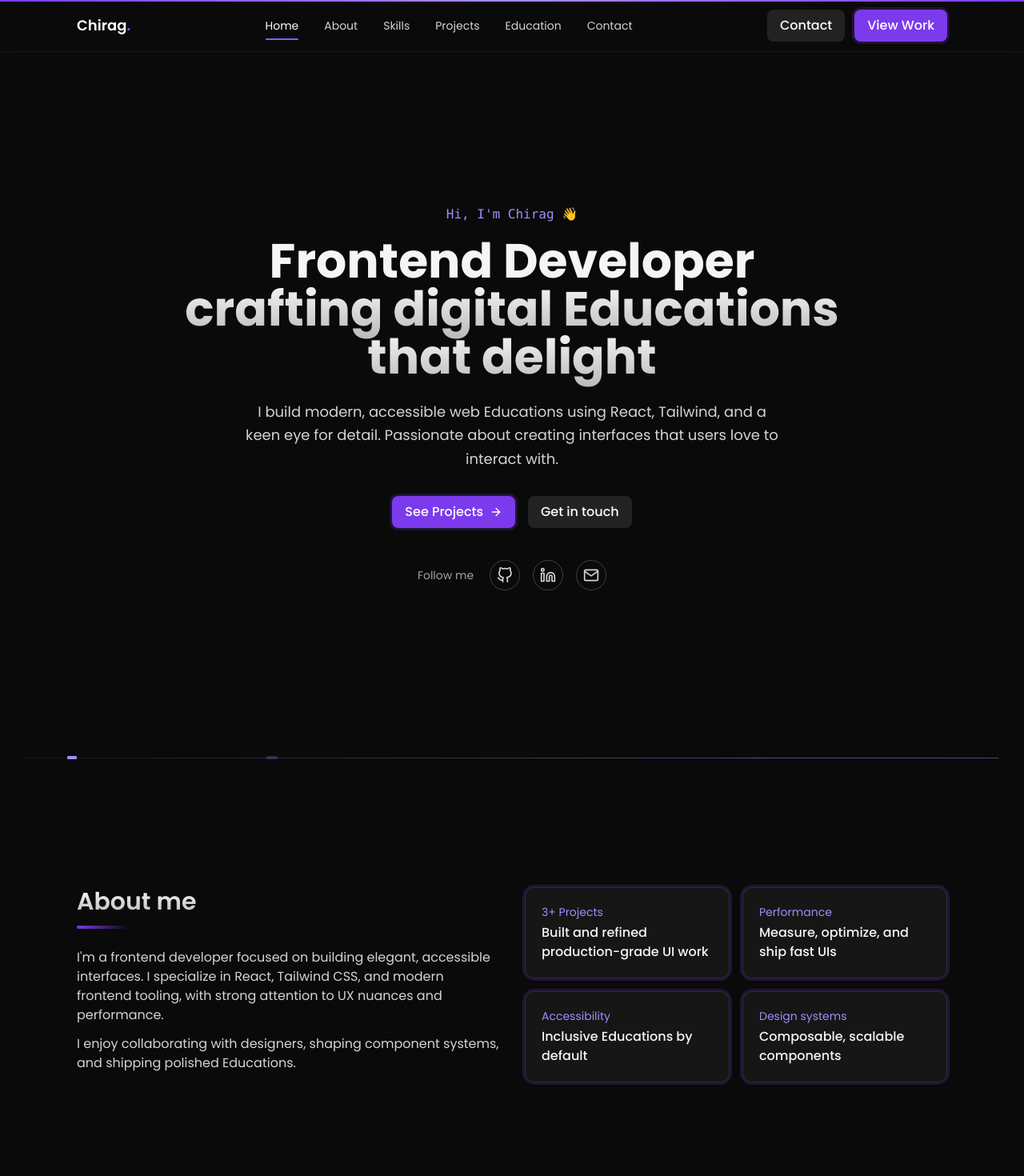
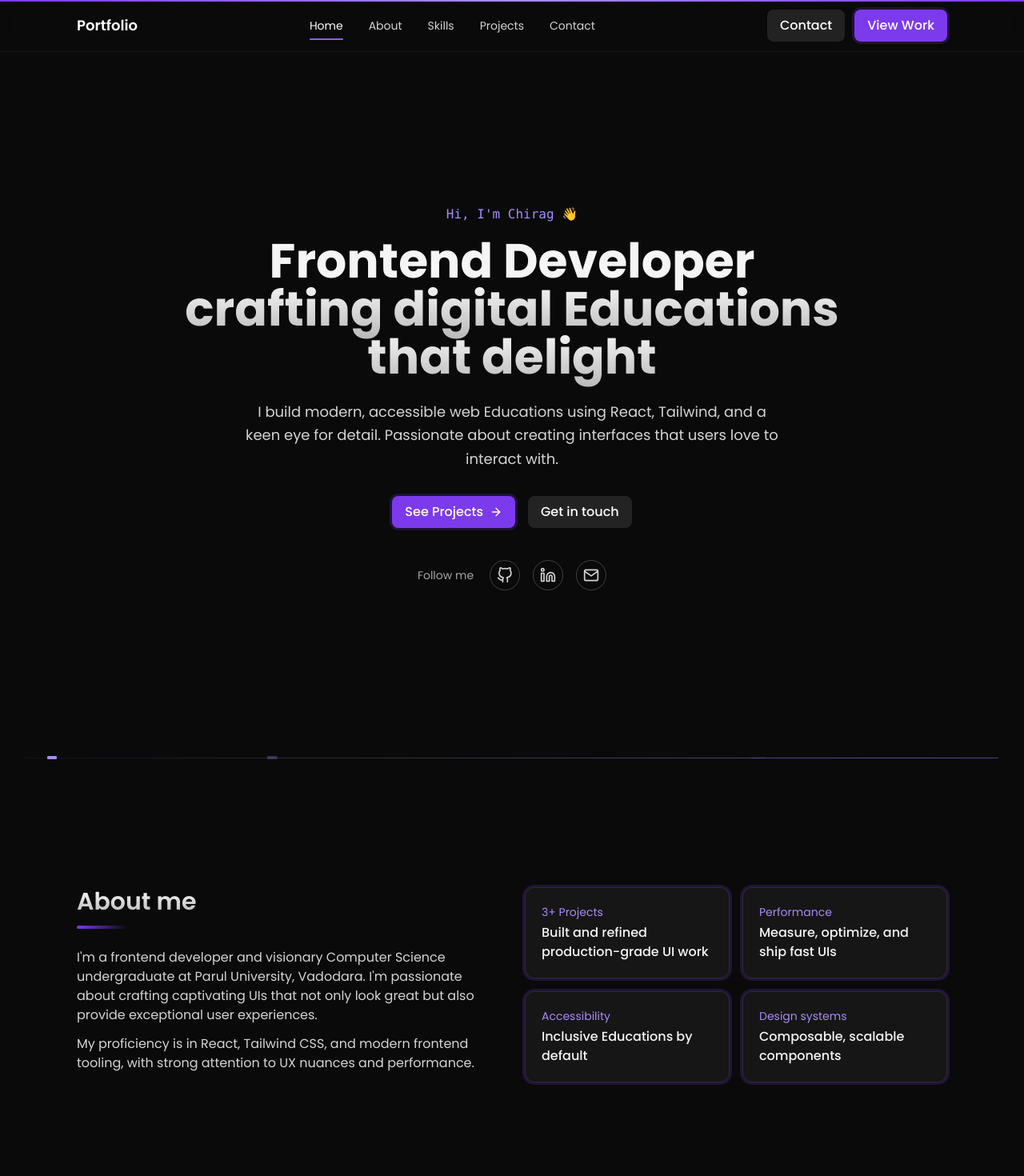
Before and after one commit to chiragr19/Portfolio_chirag, a React (Vite) app: page / in a window 1280 px wide. Shown: the top 1470 px of the page at 80% size. Built offline with nearby package versions, Linux system fonts and the light colour scheme.

Commit message:
Removed Education component

```diff
--- a/src/App.jsx
+++ b/src/App.jsx
@@ -76,8 +76,8 @@ function App() {
             <Skills />
             <AnimatedDivider />
             <Projects />
-            <AnimatedDivider />
-            <Education />
+            {/* <AnimatedDivider />
+            <Education /> */}
             <AnimatedDivider />
             <Contact />
           </div>
--- a/src/components/About.jsx
+++ b/src/components/About.jsx
@@ -12,13 +12,11 @@ export default function About() {
         >
           <SectionTitle title="About me" />
           <p className="mt-6 text-neutral-300">
-            I'm a frontend developer focused on building elegant, accessible
-            interfaces. I specialize in React, Tailwind CSS, and modern frontend
-            tooling, with strong attention to UX nuances and performance.
+            I'm a frontend developer and visionary Computer Science undergraduate at Parul University, Vadodara. I'm passionate about crafting captivating UIs that not only look great but also provide exceptional user experiences.
           </p>
           <p className="mt-3 text-neutral-300">
-            I enjoy collaborating with designers, shaping component systems, and
-            shipping polished Educations.
+            My proficiency is in React, Tailwind CSS, and modern frontend
+            tooling, with strong attention to UX nuances and performance.
           </p>
         </motion.div>
         <div className="grid sm:grid-cols-2 gap-4">
--- a/src/components/Education.jsx
+++ b/src/components/Education.jsx
@@ -1,13 +1,13 @@
 const items = [
   {
-    title: "Frontend Engineer • Freelance",
-    time: "2024 — Present",
-    desc: "Collaborate with clients to design and build responsive, accessible interfaces with React and Tailwind.",
+    title: "Parul University • 4th Year",
+    time: "2022 — 2026",
+    desc: "I am currently pursuing my Bachelor's degree in Computer Science.",
   },
   {
-    title: "Open Source Contributor",
-    time: "2023 — Present",
-    desc: "Contribute to UI libraries and documentation to improve developer Education.",
+    title: "Shri Ajit Vidhya Mandir • 12th CBSE",
+    time: "2021 — 2022",
+    desc: "I completed my 12th standard from Shri Ajit Vidhya Mandir, Sirohi.",
   },
 ];
 
--- a/src/components/Navbar.jsx
+++ b/src/components/Navbar.jsx
@@ -7,7 +7,7 @@ const navLinks = [
   { href: "#about", label: "About" },
   { href: "#skills", label: "Skills" },
   { href: "#projects", label: "Projects" },
-  { href: "#Education", label: "Education" },
+  // { href: "#Education", label: "Education" },
   { href: "#contact", label: "Contact" },
 ];
 
@@ -47,7 +47,7 @@ export default function Navbar() {
       <header className="sticky top-0 z-50 backdrop-blur bg-neutral-950/60 border-b border-white/5">
         <div className="max-w-6xl mx-auto container-px flex items-center justify-between h-16">
           <a href="#home" className="font-semibold text-white text-lg">
-            Chirag<span className="text-brand-500">.</span>
+            Portfolio<span className="text-brand-500"></span>
           </a>
 
           <nav className="hidden md:flex items-center gap-8 text-sm text-neutral-300">
```
